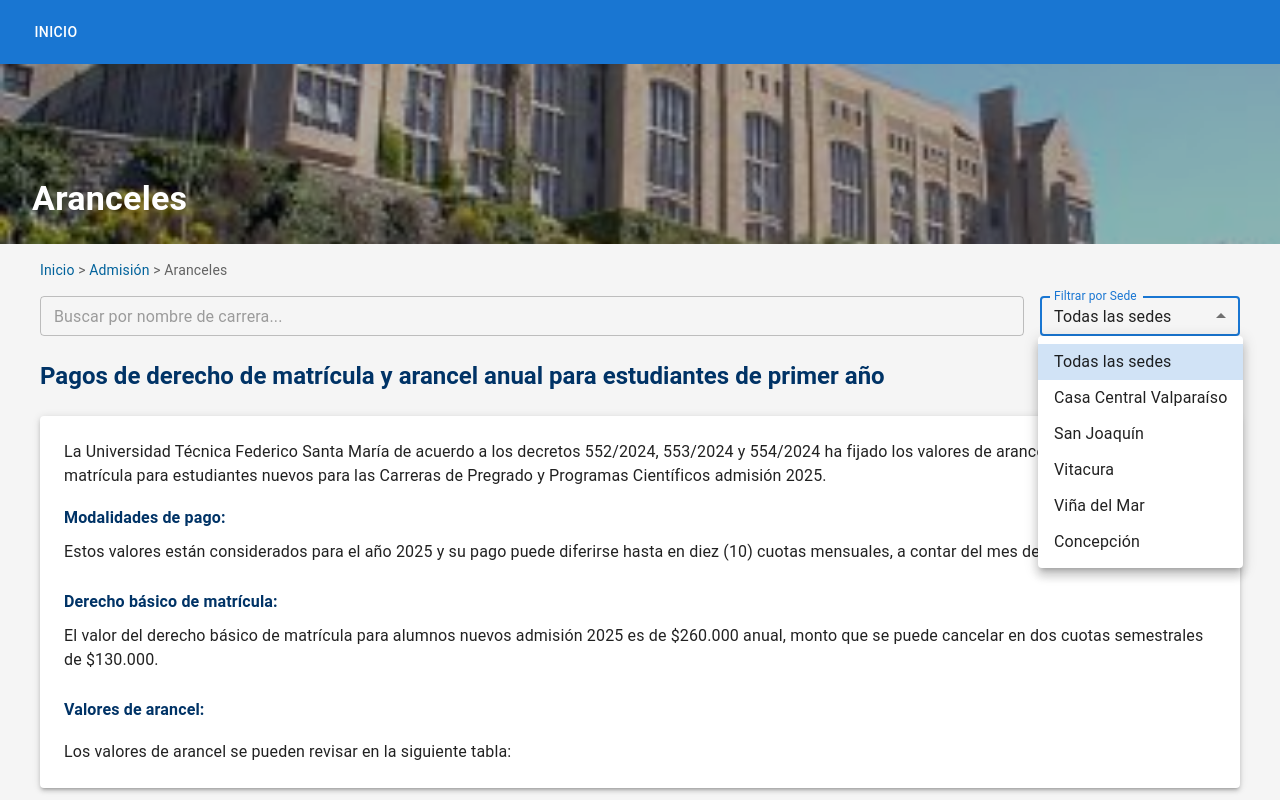
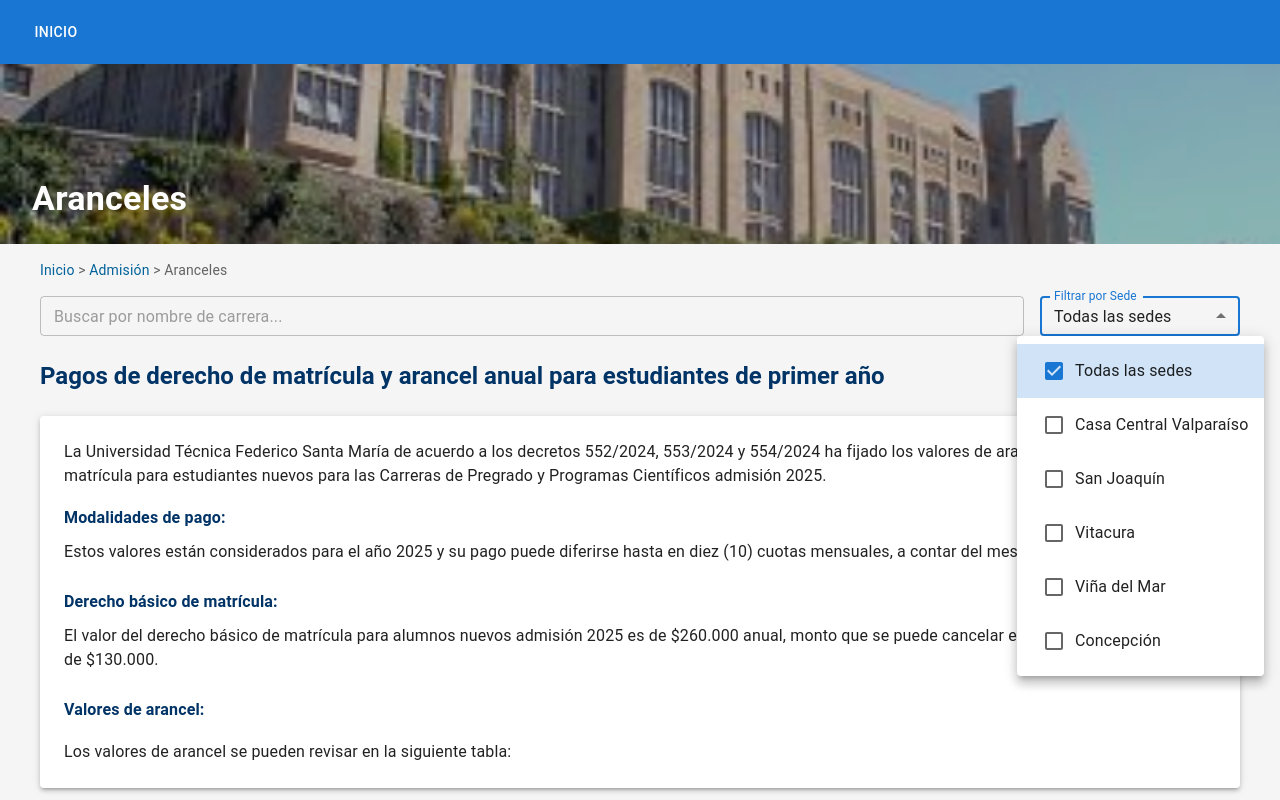
Before and after one commit to SkaptoryX/ProyectoP2, a React (Create React App) app: page /aranceles in a window 1280 px wide. Both pictures are taken after a click on the element "Todas las sedes". Shown: the top 800 px of the page. Built offline with nearby package versions, Linux system fonts and the light colour scheme; the HTML template or start-up script is replaced by a standard one.

Commit message:
aranseles buscador

```diff
--- a/src/pages/Aranceles.js
+++ b/src/pages/Aranceles.js
@@ -1,4 +1,4 @@
-import { Box, Typography, Table, TableBody, TableCell, TableContainer, TableHead, TableRow, Paper, FormControl, Select, MenuItem, InputLabel, TextField } from '@mui/material';
+import { Box, Typography, Table, TableBody, TableCell, TableContainer, TableHead, TableRow, Paper, FormControl, Select, MenuItem, InputLabel, TextField, Checkbox, ListItemText } from '@mui/material';
 import { useState } from 'react';
 import { useNavigate } from 'react-router-dom';
 import arancelesBanner from '../assets/images/arancelesBanner.jpg';
@@ -519,7 +519,8 @@
 
 function Aranceles() {
   const navigate = useNavigate();
-  const [selectedCampus, setSelectedCampus] = useState('todos');
+  // Cambiar el estado para manejar múltiples selecciones
+  const [selectedCampuses, setSelectedCampuses] = useState(['todos']);
   const [searchTerm, setSearchTerm] = useState('');  // Add search state
 
   const campuses = [
@@ -537,14 +538,18 @@
       .replace(/[\u0300-\u036f]/g, "");
   };
 
-  // Update filtered data to include search
-  const filteredData = arancelesData
-    .filter(item => {
-      const matchesCampus = selectedCampus === 'todos' || item.campus === selectedCampus;
-      const matchesSearch = searchTerm === '' ||
-        normalizeText(item.carrera).includes(normalizeText(searchTerm));
-      return matchesCampus && matchesSearch;
-    });
+  // Modificar el manejador del cambio de selección
+  const handleCampusChange = (event) => {
+    const value = event.target.value;
+    if (value.includes('todos')) {
+      setSelectedCampuses(['todos']);
+    } else {
+      setSelectedCampuses(
+        // Eliminar 'todos' si está presente y el usuario selecciona una sede específica
+        typeof value === 'string' ? value.split(',') : value.filter(item => item !== 'todos')
+      );
+    }
+  };
 
   // Update the helper function with all available careers
   const hasCarreraDetails = (carreraNombre) => {
@@ -610,7 +615,6 @@
           gap: 2,
           justifyContent: 'flex-end',
           mb: 3,
-          bgcolor: '#f5f5f5', // Cambiado a gris claro para que coincida con el fondo
         }}>
           <TextField
             placeholder="Buscar por nombre de carrera..."
@@ -627,14 +631,23 @@
             <InputLabel id="campus-select-label">Filtrar por Sede</InputLabel>
             <Select
               labelId="campus-select-label"
-              value={selectedCampus}
+              multiple
+              value={selectedCampuses}
               label="Filtrar por Sede"
-              onChange={(e) => setSelectedCampus(e.target.value)}
+              onChange={handleCampusChange}
+              renderValue={(selected) => {
+                if (selected.includes('todos')) return 'Todas las sedes';
+                return selected.join(', ');
+              }}
             >
-              <MenuItem value="todos">Todas las sedes</MenuItem>
+              <MenuItem value="todos">
+                <Checkbox checked={selectedCampuses.includes('todos')} />
+                <ListItemText primary="Todas las sedes" />
+              </MenuItem>
               {campuses.map((campus) => (
                 <MenuItem key={campus} value={campus}>
-                  {campus}
+                  <Checkbox checked={selectedCampuses.includes(campus)} />
+                  <ListItemText primary={campus} />
                 </MenuItem>
               ))}
             </Select>
@@ -705,7 +718,14 @@
               </TableRow>
             </TableHead>
             <TableBody>
-              {filteredData.map((row, index) => (
+              {arancelesData
+                .filter(item => {
+                  const matchesCampus = selectedCampuses.includes('todos') || selectedCampuses.includes(item.campus);
+                  const matchesSearch = searchTerm === '' ||
+                    normalizeText(item.carrera).includes(normalizeText(searchTerm));
+                  return matchesCampus && matchesSearch;
+                })
+                .map((row, index) => (
                 <TableRow key={index} sx={{ '&:nth-of-type(odd)': { backgroundColor: '#fafafa' } }}>
                   <TableCell component="th" scope="row">
                     {hasCarreraDetails(row.carrera) ? (
```
